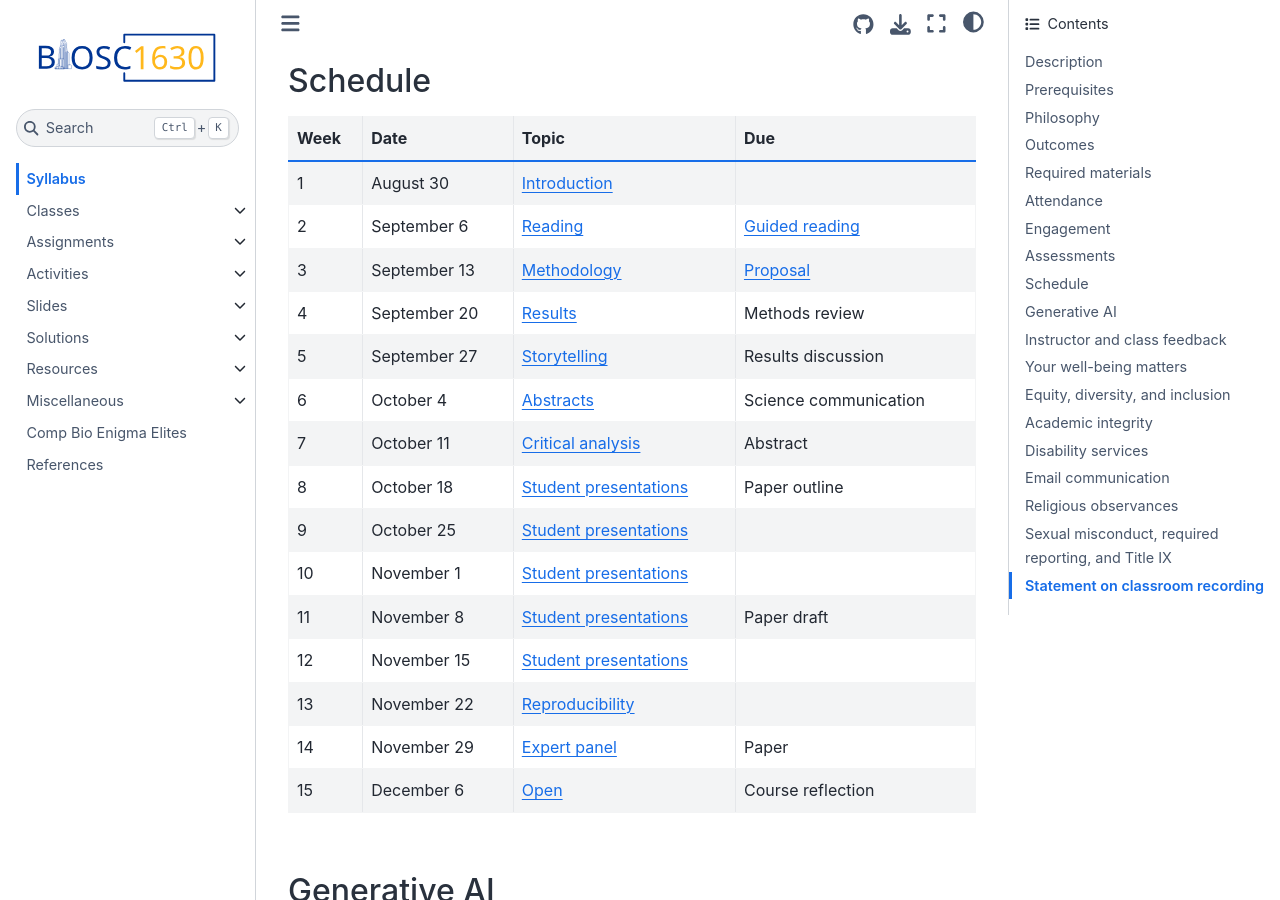
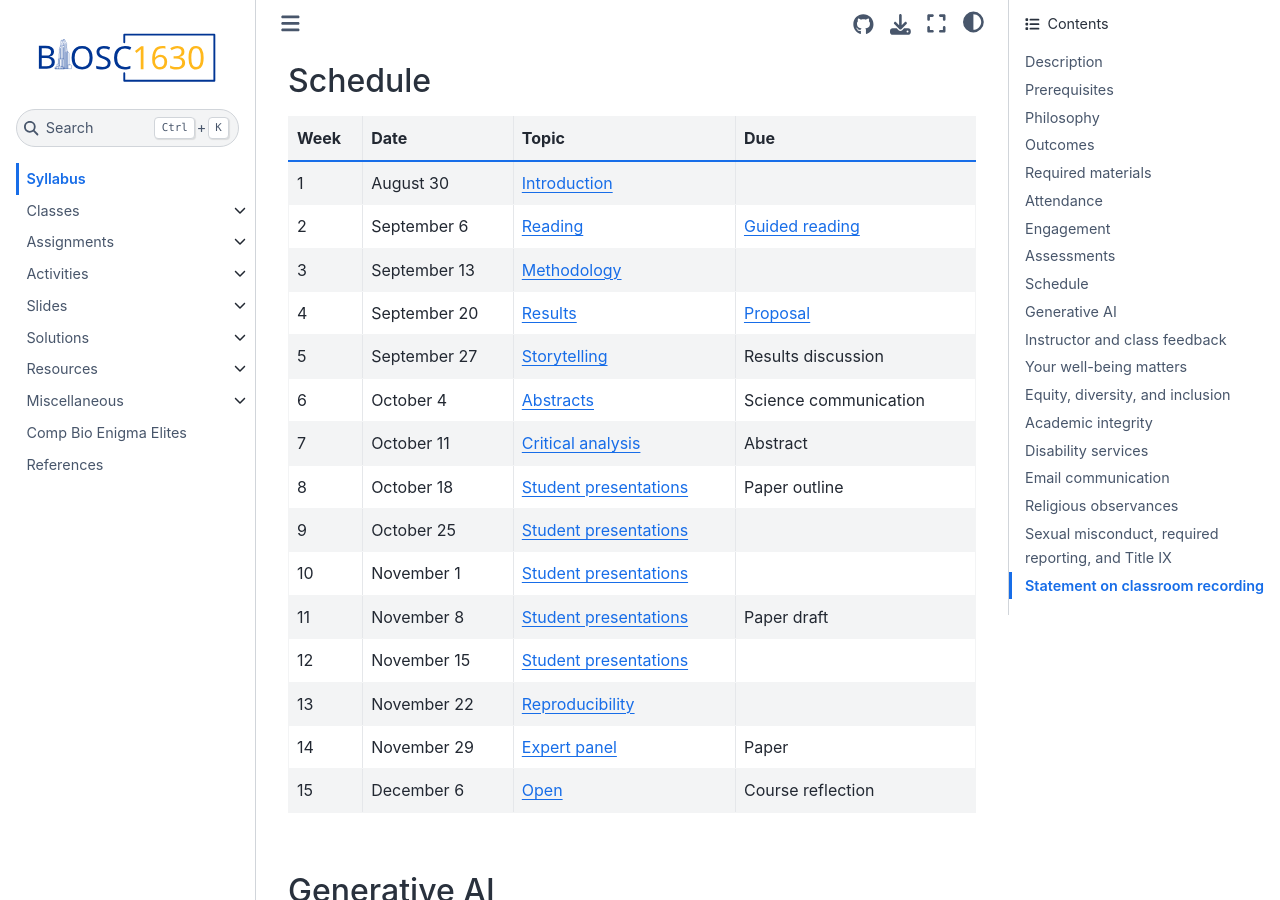
Before and after one commit to oasci/pitt-biosc1630-2023f, a Jupyter Book: the page built from book/syllabus.md, in a window 1280 px wide and 900 px high, scrolled down 9491 px. Built offline with Jupyter Book 1.0.4 settings and Sphinx 7.4.7 and the Sphinx Book theme 1.1.4, drawn with Linux system fonts in a browser that asks for light colours; pages that are not in the unit, such as notebooks, are missing from menus.

`````diff
--- a/book/syllabus.md
+++ b/book/syllabus.md
@@ -220,7 +220,6 @@ We encourage you to use the rubric to self-assess your participation and reflect
 ```
 ````
 
-
 ## Assessments
 
 Below are short descriptions of the assessments used during this course.
@@ -411,11 +410,11 @@ If you submit every assignment on time, the extra credit is worth 5% of your tot
 * - 3
   - September 13
   - [Methodology](class:03)
-  - [Proposal](assignment:02)
+  -
 * - 4
   - September 20
   - [Results](class:04)
-  - Methods review
+  - [Proposal](assignment:02)
 * - 5
   - September 27
   - [Storytelling](class:05)
`````
Also changed, not shown: book/assignments/assignment-02.md (+1 -1 lines).
